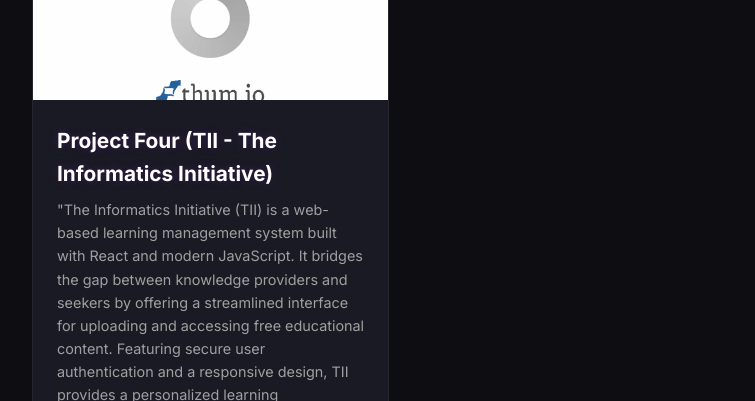
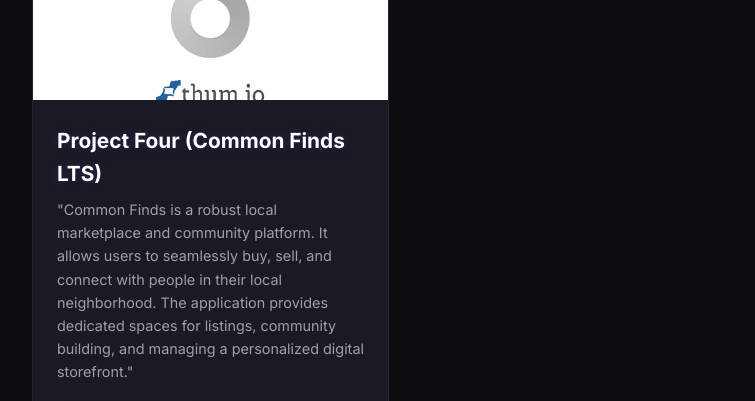
Before and after one commit to zannyphantom-13/Portfolio, a plain HTML site: page index.html in a window 1280 px wide. Shown: the part 2210-2611 px from the top of the page, without its empty margins (40-795 px from the left). Drawn offline with nearby package versions, Linux system fonts and the light colour scheme; no server answers.

Commit message:
Update Project 4 to Common Finds LTS

```diff
--- a/index.html
+++ b/index.html
@@ -216,19 +216,15 @@
                     <!-- Project 4 -->
                     <article class="project-card">
                         <div class="project-image">
-                            <img src="media/The Informatics Initiative.png" alt="Project Four (TII - The Informatics Initiative)">
+                            <img src="media/The Informatics Initiative.png" alt="Project Four (Common Finds LTS)">
                         </div>
                         <div class="project-info">
-                            <h3>Project Four (TII - The Informatics Initiative)</h3>
-                            <p>"The Informatics Initiative (TII) is a web-based learning management system built with
-                                React and modern JavaScript. It bridges the gap between knowledge providers and seekers
-                                by offering a streamlined interface for uploading and accessing free educational
-                                content. Featuring secure user authentication and a responsive design, TII provides a
-                                personalized learning environment where progress is saved and knowledge is free."</p>
+                            <h3>Project Four (Common Finds LTS)</h3>
+                            <p>"Common Finds is a robust local marketplace and community platform. It allows users to seamlessly buy, sell, and connect with people in their local neighborhood. The application provides dedicated spaces for listings, community building, and managing a personalized digital storefront."</p>
                             <div class="project-links">
-                                <a href="https://informatics-backend.onrender.com/Tii/index.html" target="_blank"
+                                <a href="https://common-find-lts.onrender.com/" target="_blank"
                                     class="btn secondary-btn">Demo <i class="fas fa-external-link-alt"></i></a>
-                                <a href="https://github.com/zannyphantom-13/Tii-web-repo/tree/main" target="_blank"
+                                <a href="https://github.com/zannyphantom-13/common-find-lts" target="_blank"
                                     class="btn secondary-btn">Code <i class="fab fa-github"></i></a>
                             </div>
                         </div>
```
